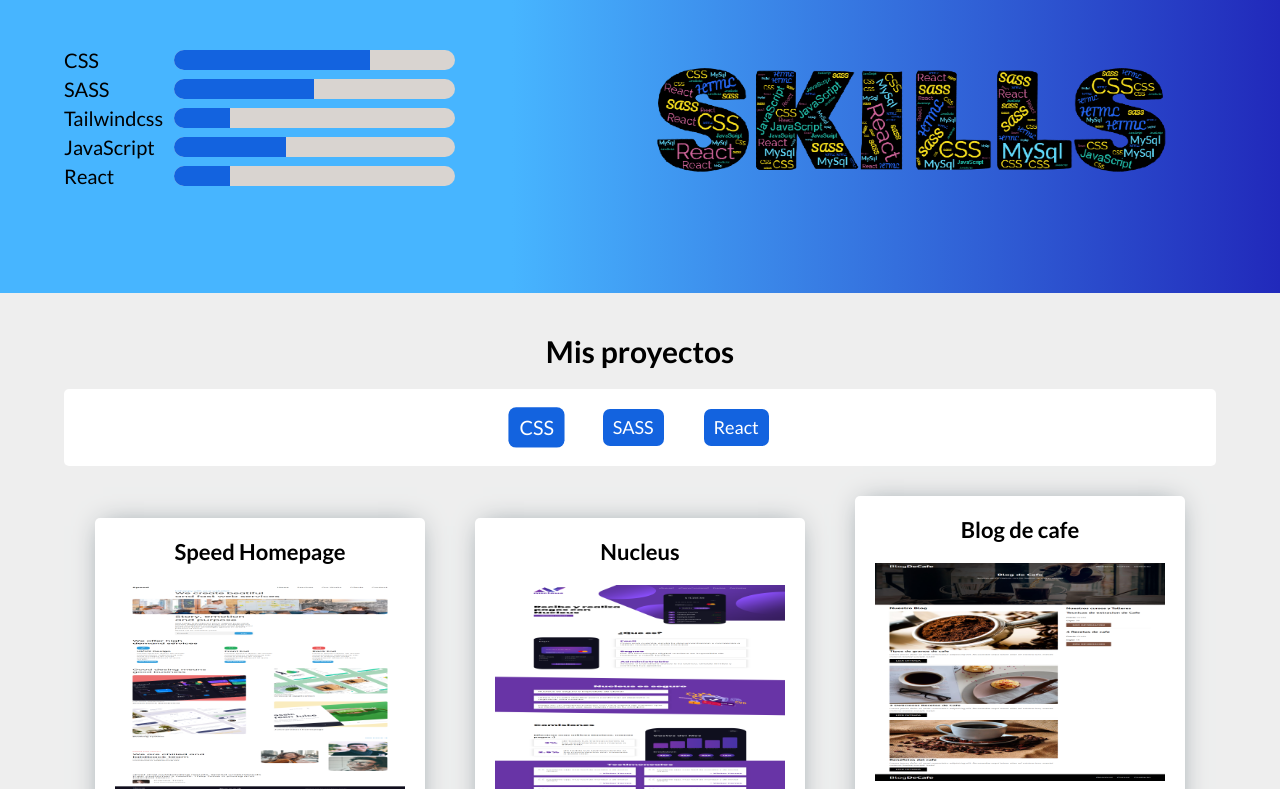
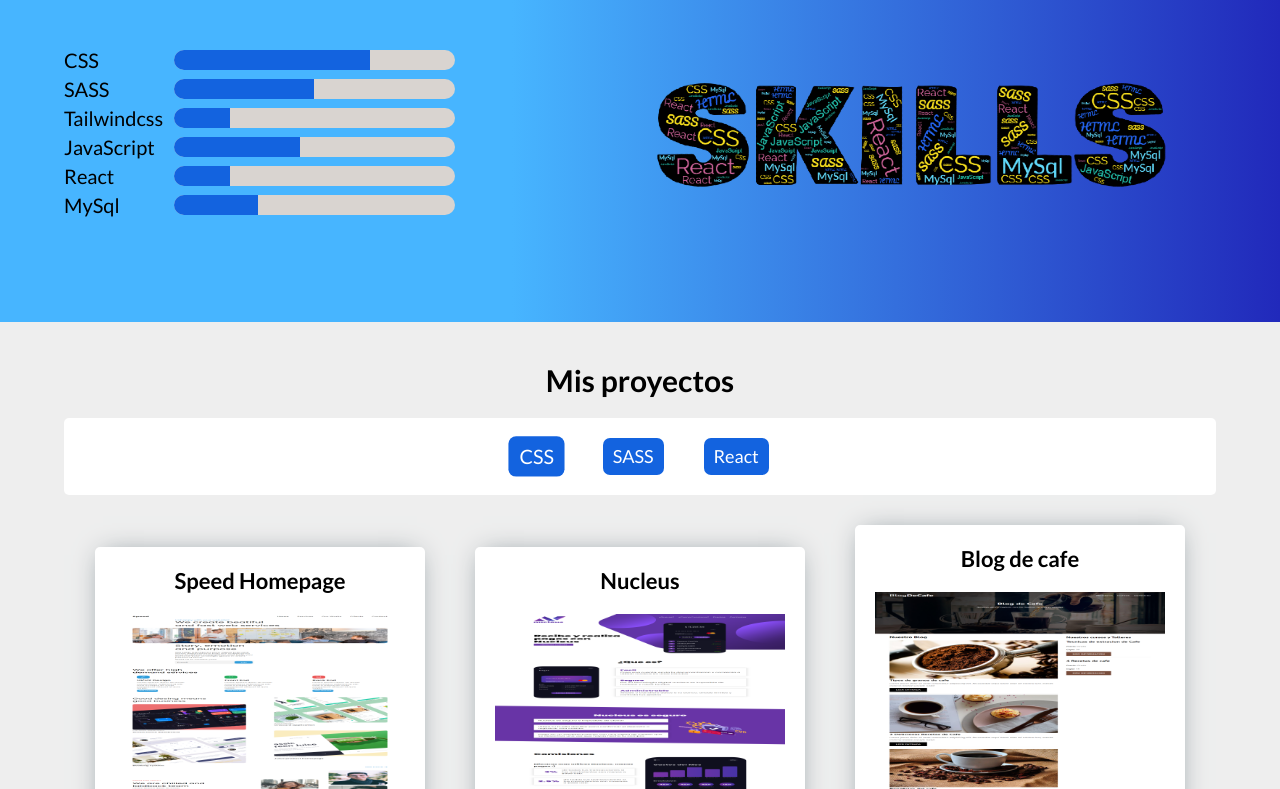
Before and after one commit to vspeed21/portfolio-web, a website: page index.html in a window 1280 px wide. Shown: the part 1320-2109 px from the top of the page. Drawn offline with nearby package versions, Linux system fonts and the light colour scheme.

Commit message:
nueva skill agregada

```diff
--- a/css/app.css
+++ b/css/app.css
@@ -489,12 +489,17 @@ a{
 
 .progress.js::after{
   content: '';
-  width: 40%;
+  width: 45%;
 }
 
 .progress.react::after{
   content: '';
   width: 20%;
+}
+
+.progress.mysql::after{
+  content: '';
+  width: 30%;
 }
 
 /* tabs & proyectos */
--- a/index.html
+++ b/index.html
@@ -152,6 +152,11 @@
           <div class="flex skills-nombre">
             <p>React</p>
             <div class="progress react"></div>
+          </div>
+
+          <div class="flex skills-nombre">
+            <p>MySql</p>
+            <div class="progress mysql"></div>
           </div>
         </div>
 
```
